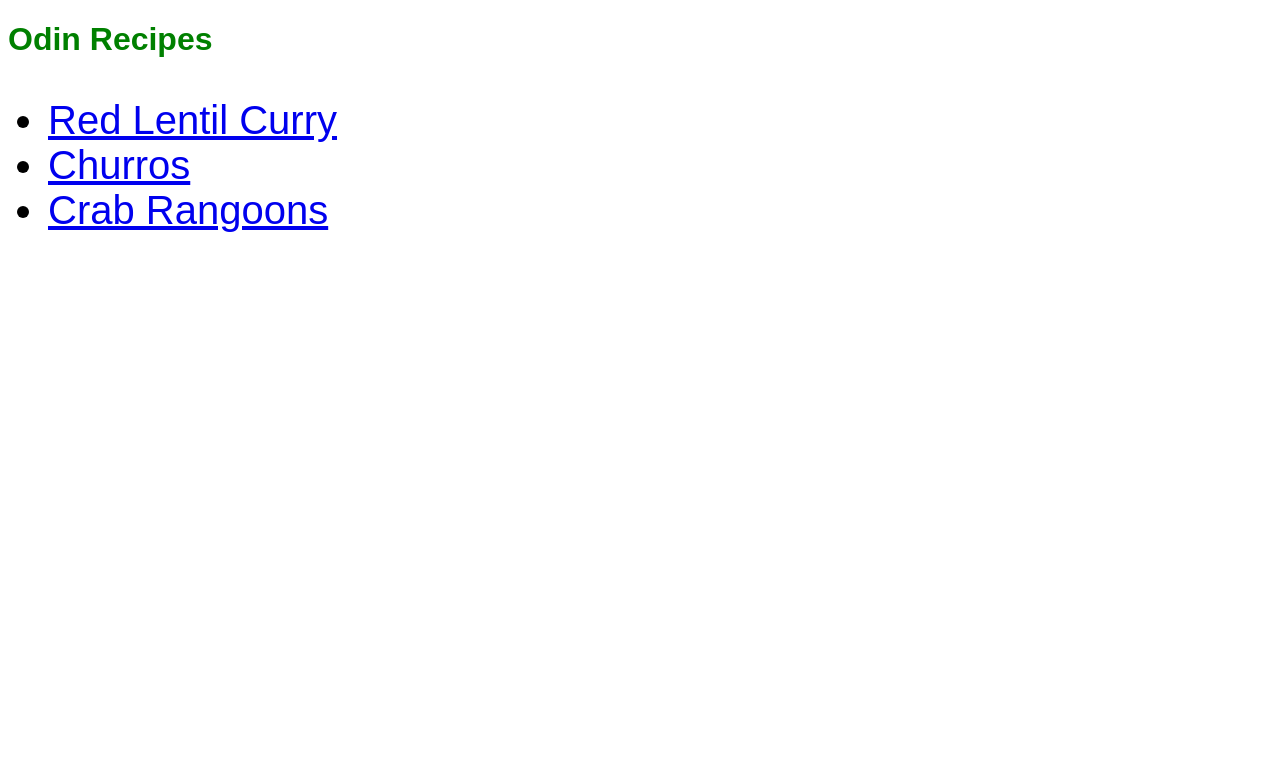
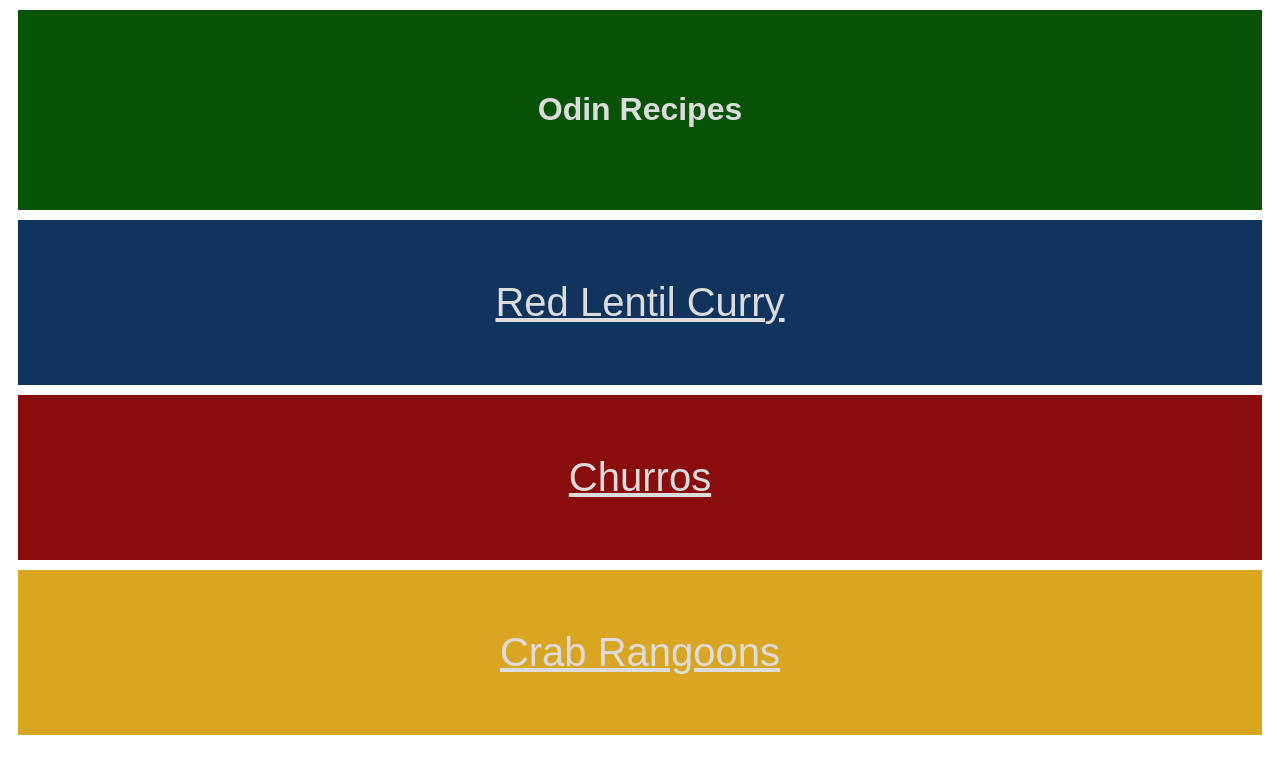
Before and after one commit to singlemutation/odin-recipes, a plain HTML site: page index.html in a window 1280 px wide. Drawn offline with Linux system fonts and the light colour scheme.

Commit message:
Change layout of index.html to be more colorful
Changed list from <ul> to <div> boxes, changed colors to make it overall
more visually appealing

```diff
--- a/index.html
+++ b/index.html
@@ -7,12 +7,12 @@
     <title>Odin Recipes</title>
 </head>
 <body>
-    <h1>Odin Recipes</h1>
-    <ul class="recipe-links">
-        <li><a href="./recipes/curry.html">Red Lentil Curry</a></li>
-        <li><a href="./recipes/churros.html">Churros</a></li>
-        <li><a href="./recipes/crab-rangoon.html">Crab Rangoons</a></li>
-    </ul>
+    <div class="title"><h1>Odin Recipes</h1></div>
+    <div class="recipe-links">
+        <div class="recipe-box box-1"><a href="./recipes/curry.html">Red Lentil Curry</a></div>
+        <div class="recipe-box box-2"><a href="./recipes/churros.html">Churros</a></div>
+        <div class="recipe-box box-3"><a href="./recipes/crab-rangoon.html">Crab Rangoons</a></div>
+    </div>
 
 </body>
 </html>
--- a/styles.css
+++ b/styles.css
@@ -1,9 +1,6 @@
 * {
     font-family: Arial, Helvetica, sans-serif;
-}
-
-h1 {
-    color: green;
+    box-sizing: border-box;
 }
 
 .recipe-links {
@@ -19,15 +16,44 @@ ul.ing {
 }
 
 #cur {
-    color: brown;
+    color: #10345e;
 }
 
 h1#chur {
-    background-color: brown;
-    color: aliceblue;
+    color: #8a0d0d;
 }
 
 #crab {
-    color: red;
-    background-color: burlywood;
+    color: goldenrod;
 }
+
+.title {
+    background-color: rgb(8, 83, 8);
+    color: gainsboro;
+    text-align: center;
+}
+
+.title,
+.recipe-box {
+    padding: 60px;
+    margin: 10px;
+}
+
+.recipe-box {
+    text-align: center;
+}
+
+.box-1 {
+    background-color: #10345e;
+}
+
+.box-2 {
+    background-color: #8a0d0d;
+}
+
+.box-3 {
+    background-color: goldenrod;
+}
+.recipe-links a {
+    color: gainsboro;
+}
```
